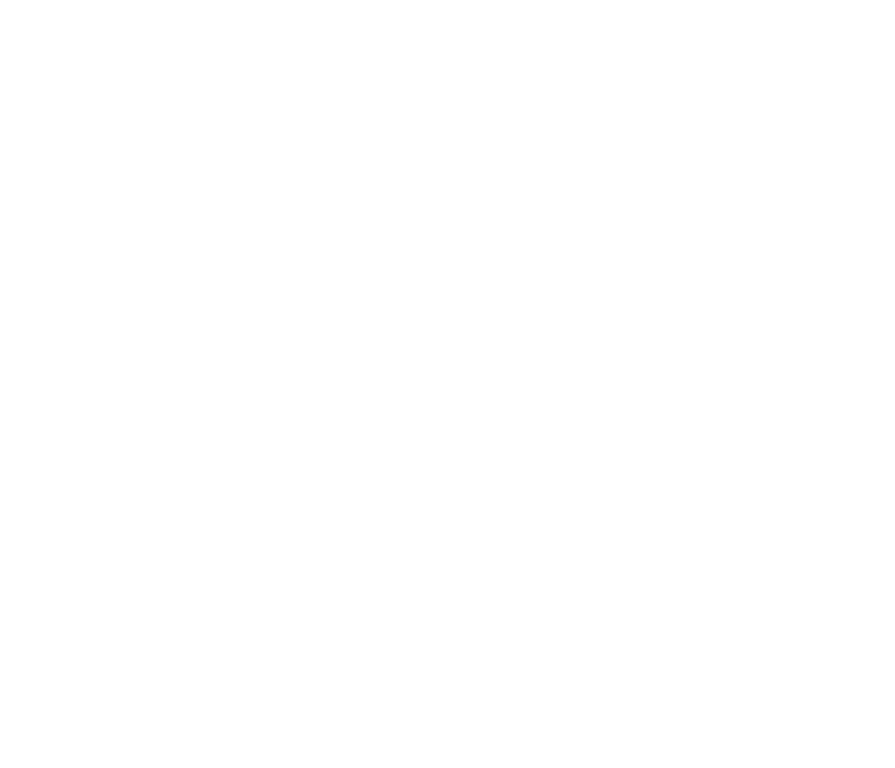
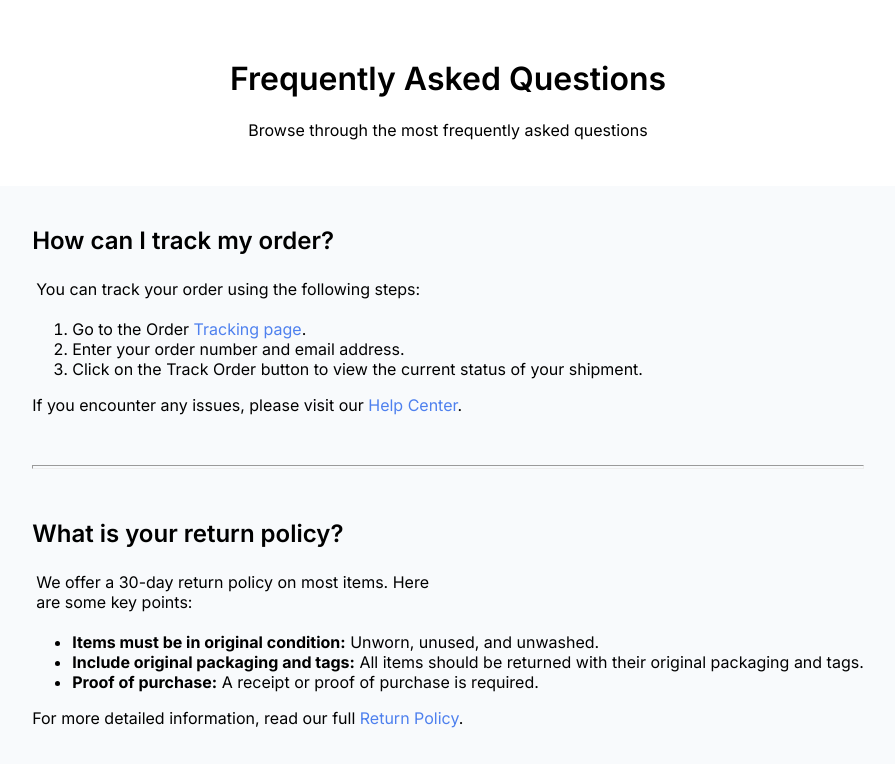
Before and after one commit to monin1029/Arrancando, a plain HTML site: page index.html in a window 1280 px wide. Shown: the whole page, without its empty margins (192-1087 px from the left). Drawn offline with Linux system fonts and the light colour scheme.

Commit message:
Agruegué todo lo demás

```diff
--- a/index.html
+++ b/index.html
@@ -4,8 +4,51 @@
     <meta charset="UTF-8">
     <meta name="viewport" content="width=device-width, initial-scale=1.0">
     <title>Desde 0</title>
+    <link rel="stylesheet" href="style.css">
+    <link rel="preconnect" href="https://fonts.googleapis.com">
+    <link rel="preconnect" href="https://fonts.gstatic.com" crossorigin>
+    <link href="https://fonts.googleapis.com/css2?family=Inter:ital,opsz,wght@0,14..32,100..900;1,14..32,100..900&display=swap" rel="stylesheet">
 </head>
 <body>
+    <header>
+        <h1 class="h1">Frequently Asked Questions</h1>
+        <p>Browse through the most frequently asked questions</p>
+    </header>
 
+    <section>
+        <div class="content">
+            <table border="0" cellpadding="4" cellspacing="0" width="50%">
+                <tr>
+                    <h2>How can I track my order?</h2>
+                </tr>
+                <tr>
+                    <td>You can track your order using the following steps:</td>
+                </tr>
+            </table>
+            <ol>
+                <li>Go to the Order <a href="">Tracking page</a>.</li>
+                <li>Enter your order number and email address.</li>
+                <li>Click on the Track Order button to view the current status of your shipment.</li>
+            </ol>
+            <p>If you encounter any issues, please visit our <a href="">Help Center</a>.</p>
+
+            <hr>
+
+            <table border="0" cellpadding="4" cellspacing="0" width="50%">
+                <tr>
+                    <h2>What is your return policy?</h2>
+                </tr>
+                <tr>
+                    <td>We offer a 30-day return policy on most items. Here are some key points:</td>
+                </tr>
+            </table>
+            <ul>
+                <li><b>Items must be in original condition:</b> Unworn, unused, and unwashed.</li>
+                <li><b>Include original packaging and tags:</b> All items should be returned with their original packaging and tags.</li>
+                <li><b>Proof of purchase:</b> A receipt or proof of purchase is required.</li>
+            </ul>
+            <p>For more detailed information, read our full <a href="">Return Policy</a>.</p>
+        </div>
+    </section>
 </body>
 </html>
--- /dev/null
+++ b/style.css
@@ -0,0 +1,41 @@
+body{
+    font-family: "Inter", sans-serif;
+    font-style: normal;
+}
+h1 {
+    font-family: "Inter", sans-serif;
+    font-optical-sizing: auto;
+    font-weight: 600;
+    font-style: normal;
+}
+
+h2{
+    font-family: "Inter" , sans-serif;
+    font-optical-sizing: auto;
+    font-weight: 600;
+    font-style: normal;
+}
+
+header{
+    padding: 30px;
+    background-color: #FFFFFF;
+    text-align: center;
+}
+
+section{
+    display: flex;
+    justify-content: center;
+    padding: 20px;
+    background-color: #F8FAFC;
+}
+
+a{
+    color: #4E80EE;
+    text-decoration: none;
+}
+
+hr{
+    height: 2px;
+    margin-top: 50px;
+    margin-bottom: 50px;
+}
```
